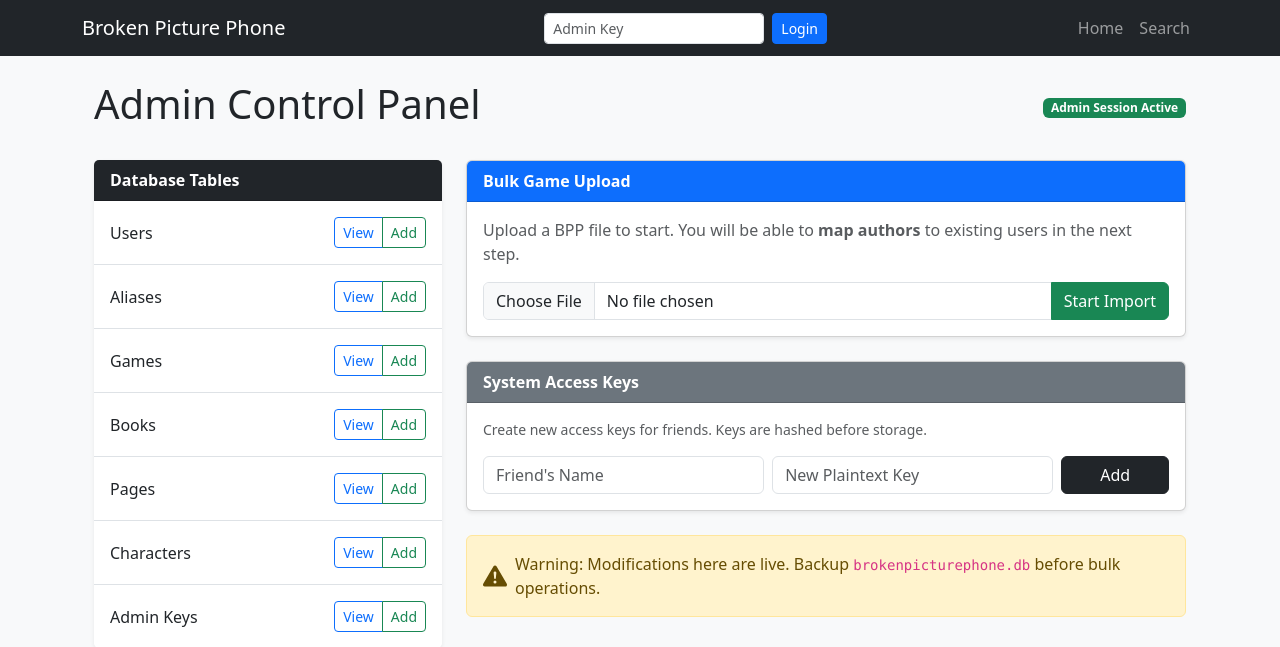
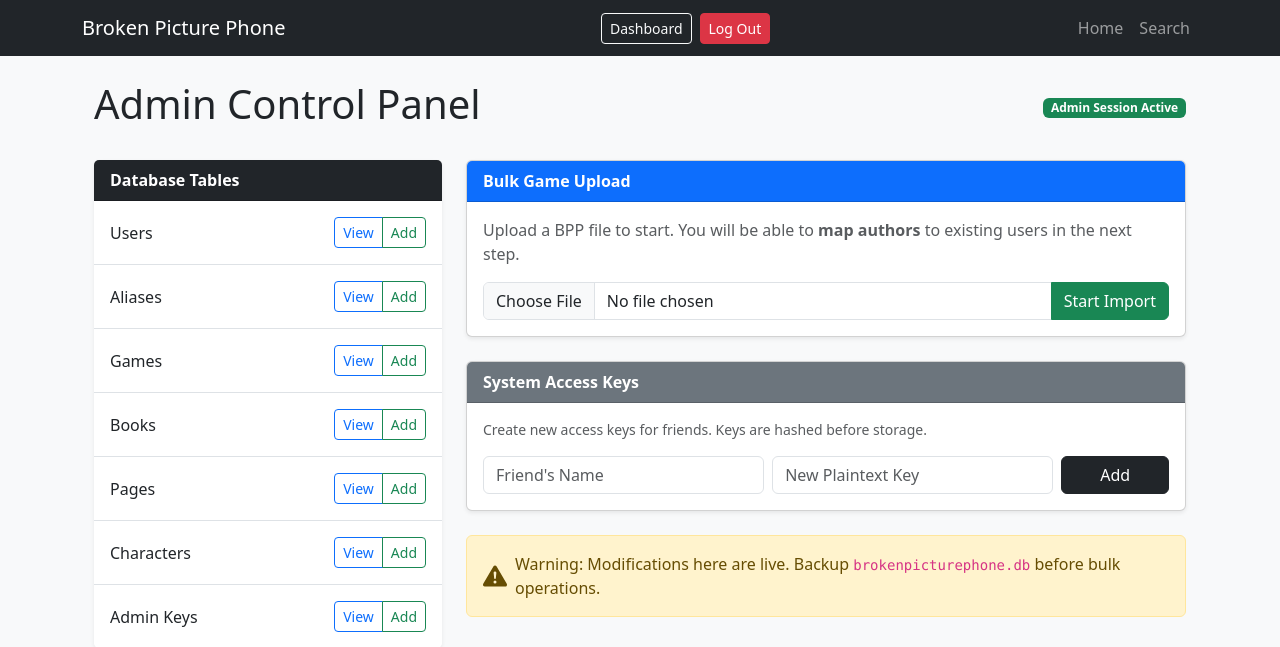
Before and after one commit to basilicon/bpp-archive, a Flask app: page /admin/dashboard in a window 1280 px wide. Shown: the top 647 px of the page. Run offline with Flask 3, Linux system fonts and the light colour scheme; the visitor is signed in with stand-in values (Sample User, id 1); some libraries are stand-ins or nearby versions.

Commit message:
Fixed issue with not being able to log out as an admin

```diff
--- a/templates/base.html
+++ b/templates/base.html
@@ -28,16 +28,15 @@
             </button>
             <div class="collapse navbar-collapse" id="navbarNav">
                 <div class="d-flex align-items-center ms-auto">
-                    {% if session.get('is_admin') %}
+                    {% if not session.get('is_admin') %}
                         <form action="{{ url_for('admin_auth') }}" method="POST" class="d-flex gap-2">
-                        <input type="password" name="admin_key" class="form-control form-control-sm" placeholder="Admin Key" required>
-                        <button type="submit" class="btn btn-sm btn-primary">Login</button>
-                    </form>
+                            <input type="password" name="admin_key" class="form-control form-control-sm" placeholder="Admin Key" required>
+                            <button type="submit" class="btn btn-sm btn-primary">Login</button>
+                        </form>
                     {% else %}
-                        <form action="{{ url_for('admin_auth') }}" method="POST" class="d-flex gap-2 mb-0">
-                            <input type="password" name="admin_key" class="form-control form-control-sm"
-                                placeholder="Admin Key" aria-label="Login" required>
-                            <button type="submit" class="btn btn-sm btn-primary">Login</button>
+                        <a href="{{ url_for('admin_dashboard') }}" class="btn btn-sm btn-outline-light me-2">Dashboard</a>
+                        <form action="{{ url_for('logout') }}" method="POST" class="d-inline">
+                            <button type="submit" class="btn btn-sm btn-danger">Log Out</button>
                         </form>
                     {% endif %}
                 </div>
```
